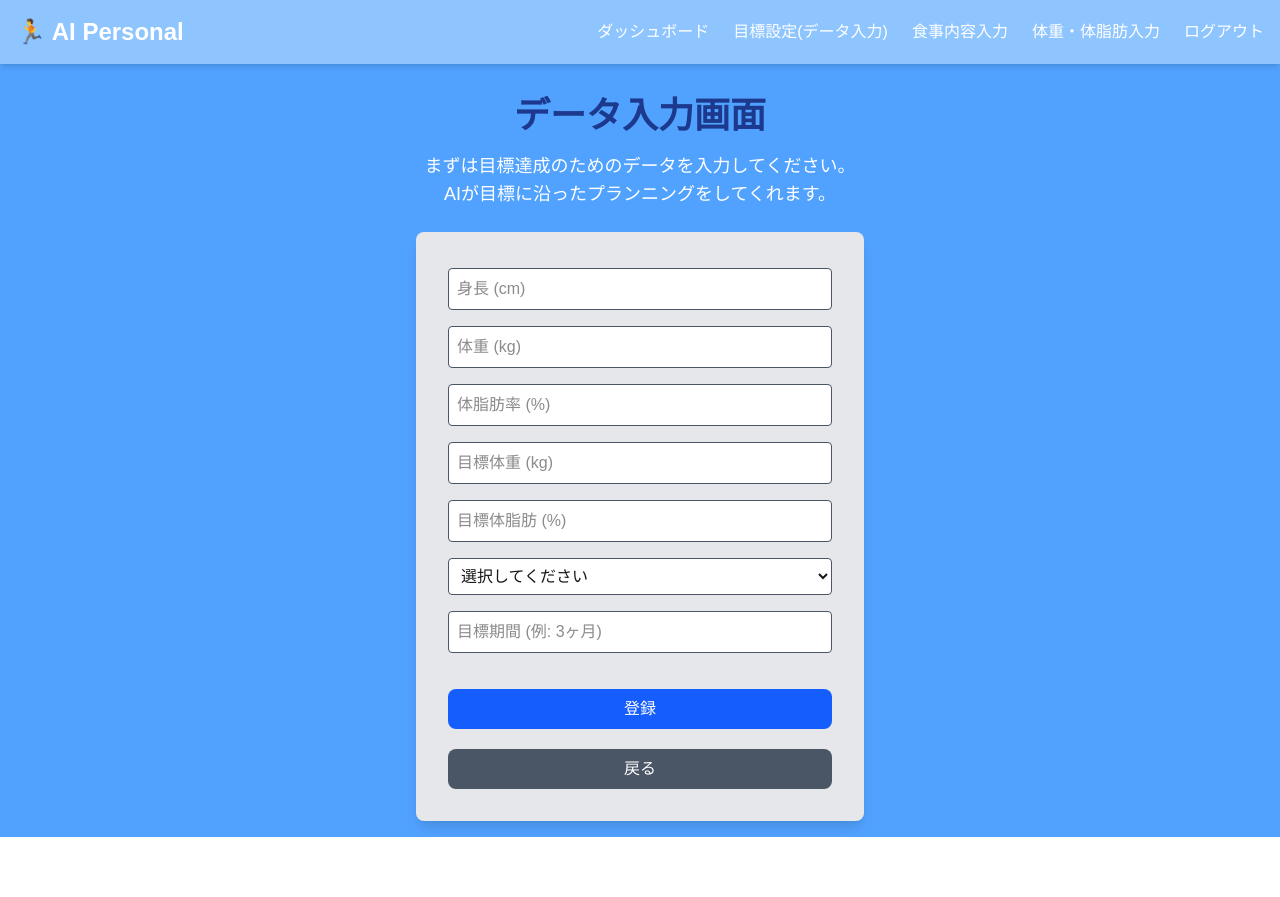
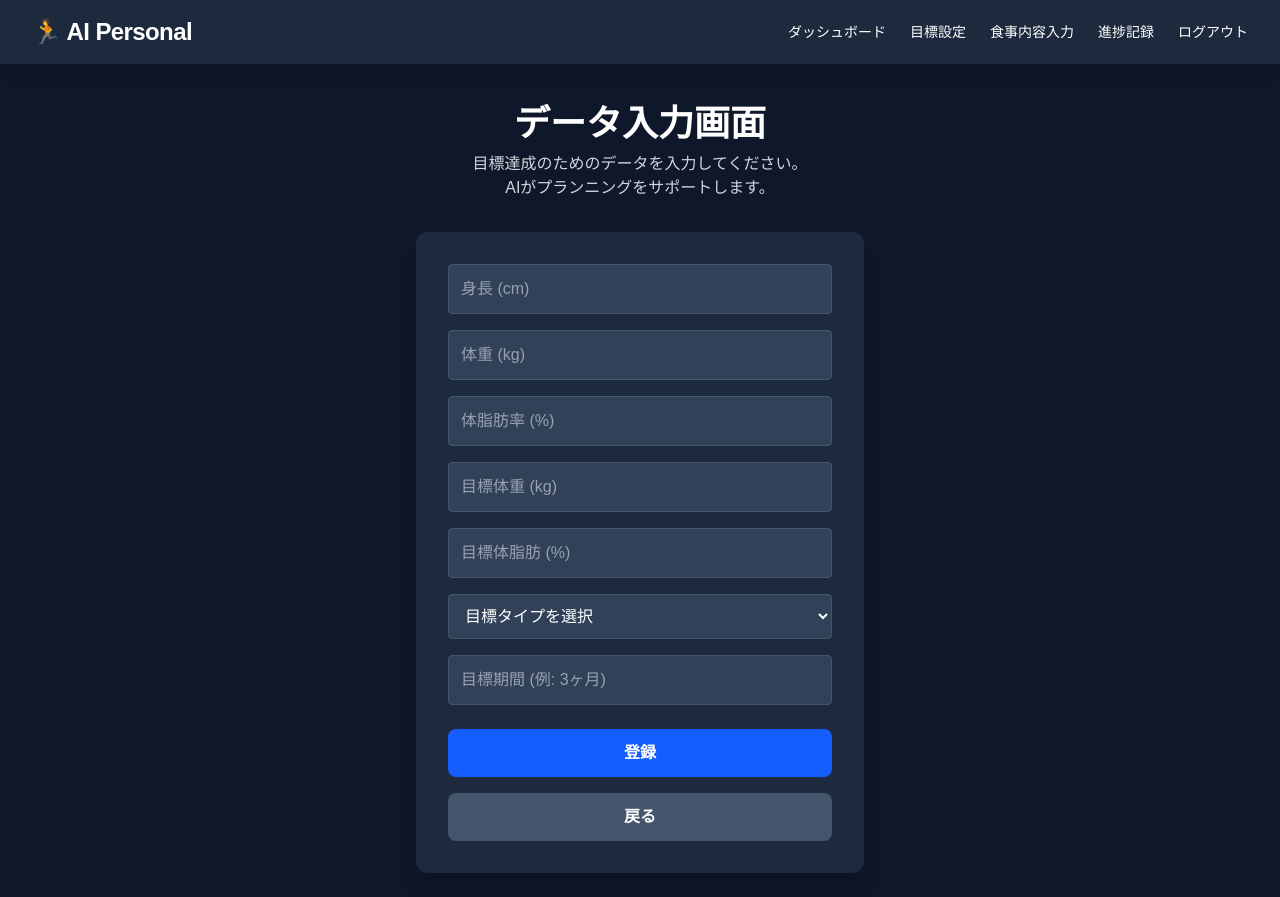
Before and after one commit to usatai/ai-personal, a Next.js app in the folder ai-personal/: page /body-metrics in a window 1280 px wide. Before the commit the page ends 837 px from the top, so only its background shows below. Built offline with nearby package versions, Linux system fonts and the light colour scheme.

Commit message:
デザイン変更+進捗データ入力実装開始

```diff
--- a/ai-personal/app/body-management/page.tsx
+++ b/ai-personal/app/body-management/page.tsx
@@ -1,37 +1,74 @@
 'use client'
 
 import Navbar from "@/components/Navbar";
+import { useRouter } from "next/navigation";
 import { useState } from "react";
 
-const page = () => {
+const ProgressInput = () => {
+
+    const [progressData,setProgressData] = useState({progress_weight:'',progress_fat:''});
+    const router = useRouter();
+
+    const submitProgressData = async (e: React.FormEvent) => {
+        const response = await fetch("http://localhost:8080/api/bodydata/progress",{
+            method : 'POST',
+            credentials : 'include',
+            headers : {'Content-Type':'application/json'},
+            body : JSON.stringify({
+                progress_weight: progressData.progress_weight,
+                progress_fat: progressData.progress_fat,
+            })
+        })
+
+        if(response.ok) {
+            router.push("/main");
+        }
+
+    }
+
 
   return (
-        <div className="flex flex-col items-center justify-center p-4 bg-blue-400 min-h-screen">
+    <div className="flex flex-col items-center justify-center min-h-screen bg-slate-900 text-white p-6">
+      <Navbar />
 
-            <Navbar />
-            <h1 className="text-3xl font-extrabold text-blue-900 mb-4 text-center">進捗データ入力</h1>
-            <form className="bg-gray-200 bg-opacity-90 p-8 rounded-lg shadow-lg w-full max-w-md mt-5">
-                <label className="block mb-4">
+      <h1 className="text-3xl font-bold text-center mt-20 mb-6 drop-shadow">進捗データ入力</h1>
+
+      <form onSubmit={submitProgressData} className="bg-slate-800 p-8 rounded-xl shadow-xl w-full max-w-md">
+        <div className="mb-6">
           <input
             type="number"
             placeholder="体重 (kg)"
             required
-                        className="mt-1 block w-full border border-gray-600 rounded p-2 bg-white"
+            className="w-full p-3 rounded bg-slate-700 border border-slate-600 text-white placeholder-gray-400 focus:outline-none focus:ring-2 focus:ring-blue-500"
           />
-                </label>
-                <label className="block mb-4">
+        </div>
+
+        <div className="mb-6">
           <input
             type="number"
             placeholder="体脂肪率 (%)"
             required
-                        className="mt-1 block w-full border border-gray-600 rounded p-2 bg-white"
+            className="w-full p-3 rounded bg-slate-700 border border-slate-600 text-white placeholder-gray-400 focus:outline-none focus:ring-2 focus:ring-blue-500"
           />
-                </label>
-                <button type="submit" className="bg-blue-600 text-white py-2 px-4 rounded-lg w-full hover:bg-blue-500 transition duration-300 mt-5">登録</button>
-                <button type="button" onClick={() => window.location.href = '/main'} className="bg-gray-600 text-white py-2 px-4 rounded-lg w-full hover:bg-gray-500 transition duration-300 mt-5">戻る</button>
+        </div>
+
+        <button
+          type="submit"
+          className="w-full py-3 bg-blue-600 hover:bg-blue-500 rounded-lg font-semibold transition"
+        >
+          登録
+        </button>
+
+        <button
+          type="button"
+          onClick={() => window.location.href = '/main'}
+          className="w-full py-3 mt-4 bg-slate-600 hover:bg-slate-500 rounded-lg font-semibold transition"
+        >
+          戻る
+        </button>
       </form>
     </div>
   );
-}
+};
 
-export default page;
+export default ProgressInput;
--- a/ai-personal/app/body-metrics/page.tsx
+++ b/ai-personal/app/body-metrics/page.tsx
@@ -1,48 +1,46 @@
 'use client'
 
-import { useState , useEffect} from 'react';
+import { useState } from 'react';
 import Navbar from '@/components/Navbar';
 import { useRouter } from 'next/navigation';
 
 const BodyMetrics = () => {
-    const [bodyData,setBodyData] = useState({
-        height : '', // 身長
-        weight : '', // 体重
-        fat : '', // 体脂肪率
-        goalWeight : '', // 目標体重
-        goalFat : '', // 目標体脂肪
-        goalType : '', // 目標タイプ
-        tagetPeriod : '', // 目標期間
+  const [bodyData, setBodyData] = useState({
+    height: '',
+    weight: '',
+    fat: '',
+    goalWeight: '',
+    goalFat: '',
+    goalType: '',
+    tagetPeriod: '',
   });
 
-    const [errors,setError] = useState(null);
+  const [errors, setError] = useState<any>(null);
   const router = useRouter();
 
-  const handleSubmit = async (event : React.FormEvent) => {
+  const handleSubmit = async (event: React.FormEvent) => {
     event.preventDefault();
 
     try {
-        const response = await fetch("http://localhost:8080/api/bodydata/input",{
-            method : 'POST',
-            credentials : 'include',
-            headers : {'Content-Type' : 'application/json'},
-            body : JSON.stringify({
-                user_height : bodyData.height,
-                user_weight : bodyData.weight,
-                user_fat : bodyData.fat,
-                user_goal_weight : bodyData.goalWeight,
-                user_goal_fat : bodyData.goalFat,
-                user_goal_Type : bodyData.goalType,
-                user_target_period : bodyData.tagetPeriod,
+      const response = await fetch("http://localhost:8080/api/bodydata/input", {
+        method: 'POST',
+        credentials: 'include',
+        headers: { 'Content-Type': 'application/json' },
+        body: JSON.stringify({
+          user_height: bodyData.height,
+          user_weight: bodyData.weight,
+          user_fat: bodyData.fat,
+          user_goal_weight: bodyData.goalWeight,
+          user_goal_fat: bodyData.goalFat,
+          user_goal_Type: bodyData.goalType,
+          user_target_period: bodyData.tagetPeriod,
         })
       });
 
       const data = await response.json();
-
       console.log(data.message);
 
-        if(response.ok){
-            // POSTが成功した場合、GETリクエストを送信
+      if (response.ok) {
         const getResponse = await fetch("http://localhost:8080/api/bodydata/userinfo", {
           method: 'GET',
           credentials: 'include',
@@ -52,108 +50,84 @@ const BodyMetrics = () => {
         if (getResponse.ok) {
           const userInfo = await getResponse.json();
           console.log(userInfo);
-                // 必要に応じて状態を更新
-                // setUserInfo(userInfo); // 例: ユーザー情報を状態に保存
         } else {
           console.error("ユーザー情報の取得に失敗しました");
         }
-        }else{
-            if(data.errors){
+      } else {
+        if (data.errors) {
           setError(data.errors);
         }
       }
 
-    }catch(e : any){
+    } catch (e: any) {
       console.log(e.message);
       setError(e.message);
     }
 
     console.log(bodyData);
-    // ここでAIからの応答を処理するロジックを追加
   };
 
   return (
-    <div className="flex flex-col items-center justify-center p-4 bg-blue-400 min-h-screen">
-
+    <div className="flex flex-col items-center justify-center min-h-screen bg-slate-900 text-white p-6">
       <Navbar />
 
-      <h1 className="text-4xl font-extrabold text-blue-900 mb-4 text-center pt-20">データ入力画面</h1>
-      <p className="text-lg text-white mb-6 text-center">まずは目標達成のためのデータを入力してください。<br />AIが目標に沿ったプランニングをしてくれます。</p>
-      <form onSubmit={handleSubmit} className="bg-gray-200 bg-opacity-90 p-8 rounded-lg shadow-lg w-full max-w-md">
-        <label className="block mb-4">
+      <h1 className="text-4xl font-bold text-center mt-20 mb-2">データ入力画面</h1>
+      <p className="text-gray-300 mb-8 text-center">目標達成のためのデータを入力してください。<br />AIがプランニングをサポートします。</p>
+
+      <form onSubmit={handleSubmit} className="bg-slate-800 p-8 rounded-xl shadow-xl w-full max-w-md">
+        {[
+          { key: 'height', label: '身長 (cm)' },
+          { key: 'weight', label: '体重 (kg)' },
+          { key: 'fat', label: '体脂肪率 (%)' },
+          { key: 'goalWeight', label: '目標体重 (kg)' },
+          { key: 'goalFat', label: '目標体脂肪 (%)' },
+        ].map(({ key, label }) => (
+          <div key={key} className="mb-4">
             <input
               type="number"
-            placeholder="身長 (cm)"
-            value={bodyData.height}
-            onChange={(e) => setBodyData({...bodyData,height: e.target.value})}
+              placeholder={label}
               required
-            className="mt-1 block w-full border border-gray-600 rounded p-2 bg-white"
+              value={(bodyData as any)[key]}
+              onChange={(e) => setBodyData({ ...bodyData, [key]: e.target.value })}
+              className="w-full p-3 rounded bg-slate-700 border border-slate-600 text-white placeholder-gray-400 focus:outline-none focus:ring-2 focus:ring-blue-500"
             />
-        </label>
-        <label className="block mb-4">
-          <input
-            type="number"
-            placeholder="体重 (kg)"
-            value={bodyData.weight}
-            onChange={(e) => setBodyData({...bodyData,weight: e.target.value})}
+          </div>
+        ))}
+
+        <div className="mb-4">
+          <select
+            className="w-full p-3 rounded bg-slate-700 border border-slate-600 text-white focus:outline-none focus:ring-2 focus:ring-blue-500"
+            value={bodyData.goalType}
+            onChange={(e) => setBodyData({ ...bodyData, goalType: e.target.value })}
             required
-            className="mt-1 block w-full border border-gray-600 rounded p-2 bg-white"
-          />
-        </label>
-        <label className="block mb-4">
-          <input
-            type="number"
-            placeholder="体脂肪率 (%)"
-            value={bodyData.fat}
-            onChange={(e) => setBodyData({...bodyData,fat: e.target.value})}
-            required
-            className="mt-1 block w-full border border-gray-600 rounded p-2 bg-white"
-          />
-        </label>
-        <label className="block mb-4">
-          <input
-            type="number"
-            placeholder="目標体重 (kg)"
-            value={bodyData.goalWeight}
-            onChange={(e) => setBodyData({...bodyData,goalWeight: e.target.value})}
-            required
-            className="mt-1 block w-full border border-gray-600 rounded p-2 bg-white"
-          />
-        </label>
-        <label className="block mb-4">
-          <input
-            type="number"
-            placeholder="目標体脂肪 (%)"
-            value={bodyData.goalFat}
-            onChange={(e) => setBodyData({...bodyData,goalFat: e.target.value})}
-            required
-            className="mt-1 block w-full border border-gray-600 rounded p-2 bg-white"
-          />
-        </label>
-        <label className="block mb-4">
-          <select
-                className="mt-1 block w-full border border-gray-600 rounded p-2 bg-white"
-                onChange={(e) => setBodyData({...bodyData,goalType:e.target.value})}
-                value={bodyData.goalType}
           >
-            <option value="" disabled>選択してください</option>
+            <option value="" disabled>目標タイプを選択</option>
             <option value="筋肥大">筋肥大</option>
             <option value="減量">減量</option>
             <option value="健康">健康</option>
           </select>
-        </label>
-        <label className="block mb-4">
+        </div>
+
+        <div className="mb-6">
           <input
             type="text"
             placeholder="目標期間 (例: 3ヶ月)"
             value={bodyData.tagetPeriod}
-            onChange={(e) => setBodyData({...bodyData,tagetPeriod: e.target.value})}
+            onChange={(e) => setBodyData({ ...bodyData, tagetPeriod: e.target.value })}
             required
-            className="mt-1 block w-full border border-gray-600 rounded p-2 bg-white"
+            className="w-full p-3 rounded bg-slate-700 border border-slate-600 text-white placeholder-gray-400 focus:outline-none focus:ring-2 focus:ring-blue-500"
           />
-        </label>
-        <button type="submit" className="bg-blue-600 text-white py-2 px-4 rounded-lg w-full hover:bg-blue-500 transition duration-300 mt-5">登録</button>
-        <button onClick={() => window.location.href = '/main'} type="button" className="bg-gray-600 text-white py-2 px-4 rounded-lg w-full hover:bg-gray-500 transition duration-300 mt-5">戻る</button>
+        </div>
+
+        {errors && <p className="text-red-400 text-sm mb-4 text-center">{errors}</p>}
+
+        <button type="submit" className="w-full py-3 bg-blue-600 hover:bg-blue-500 rounded-lg font-semibold transition">
+          登録
+        </button>
+
+        <button type="button" onClick={() => router.push('/main')} className="w-full py-3 mt-4 bg-slate-600 hover:bg-slate-500 rounded-lg font-semibold transition">
+          戻る
+        </button>
       </form>
     </div>
   );
--- a/ai-personal/app/signup/page.tsx
+++ b/ai-personal/app/signup/page.tsx
@@ -1,96 +1,102 @@
 'use client'
 
-import React, { useEffect, useState } from 'react';
+import React, { useState } from 'react';
 import { useRouter } from 'next/navigation';
 import Link from "next/link";
 
 const Signup = () => {
-    const [userForm,setUserForm] = useState({user_name:'',user_email:'',user_password:''});
+  const [userForm, setUserForm] = useState({ user_name: '', user_email: '', user_password: '' });
   const router = useRouter();
-    const [error,setError] = useState<string | null>(null);
+  const [error, setError] = useState<string | null>(null);
 
-    const handleChange = (e : React.ChangeEvent<HTMLInputElement>) => {
-        setUserForm({...userForm,[e.target.name]:e.target.value})
+  const handleChange = (e: React.ChangeEvent<HTMLInputElement>) => {
+    setUserForm({ ...userForm, [e.target.name]: e.target.value });
   }
 
-    const handleSubmit = async (e : React.FormEvent) => {
+  const handleSubmit = async (e: React.FormEvent) => {
     e.preventDefault();
 
-        console.log(userForm);
-
-        try{
-            const response = await fetch("http://localhost:8080/api/user/signup",{
-                method : 'POST',
-                credentials : 'include',
-                headers : {'Content-Type':'application/json'},
-                body : JSON.stringify({
-                    userName : userForm.user_name,
-                    userEmail : userForm.user_email,
-                    userPassword : userForm.user_password,
+    try {
+      const response = await fetch("http://localhost:8080/api/user/signup", {
+        method: 'POST',
+        credentials: 'include',
+        headers: { 'Content-Type': 'application/json' },
+        body: JSON.stringify({
+          userName: userForm.user_name,
+          userEmail: userForm.user_email,
+          userPassword: userForm.user_password,
         })
       });
 
       const data = await response.json();
 
-            console.log(data);
-
-            if(response.ok){
+      if (response.ok) {
         router.push("/body-metrics");
-            }else{
-                if(data.errors){
+      } else {
+        if (data.errors) {
           setError(data.errors);
         }
       }
 
-        }catch(e : any){
-            console.log(e.message);
+    } catch (e: any) {
+      console.error(e.message);
       setError(e.message);
     }
   }
 
   return (
-    <div className="flex flex-col items-center justify-center min-h-screen bg-gradient-to-r from-green-200 to-green-700 p-6 relative overflow-hidden">
-      <h1 className="text-5xl font-extrabold text-white mb-4 text-center">新規登録</h1>
-      <p className="text-lg text-white mb-6 text-center">健康的なライフスタイルを始めましょう！</p>
-      <form onSubmit={handleSubmit} className="bg-gray-200 bg-opacity-90 p-8 rounded-lg shadow-lg w-full max-w-md">
-        <label className="block mb-4">
+    <div className="flex flex-col items-center justify-center min-h-screen bg-slate-900 text-white p-6">
+      <h1 className="text-4xl font-bold mb-4 text-center">新規登録</h1>
+      <p className="text-gray-300 mb-8 text-center">健康的なライフスタイルを始めましょう！</p>
+
+      <form onSubmit={handleSubmit} className="bg-slate-800 p-8 rounded-xl shadow-xl w-full max-w-md">
+        <div className="mb-6">
           <input
             type="text"
             name="user_name"
-                placeholder='ユーザー名'
-                className="mt-1 block w-full border border-gray-600 rounded p-2 bg-white"
-                autoComplete='off'
+            placeholder="ユーザー名"
+            className="w-full p-3 rounded bg-slate-700 border border-slate-600 text-white placeholder-gray-400 focus:outline-none focus:ring-2 focus:ring-blue-500"
             value={userForm.user_name}
             onChange={handleChange}
           />
-        </label>
-        <label className="block mb-4">
+        </div>
+
+        <div className="mb-6">
           <input
             type="email"
             name="user_email"
-                placeholder='メールアドレス'
-                className="mt-8 block w-full border border-gray-600 rounded p-2 bg-white"
-                autoComplete='off'
+            placeholder="メールアドレス"
+            className="w-full p-3 rounded bg-slate-700 border border-slate-600 text-white placeholder-gray-400 focus:outline-none focus:ring-2 focus:ring-blue-500"
             value={userForm.user_email}
             onChange={handleChange}
           />
-        </label>
-        <label className="block mb-4">
+        </div>
+
+        <div className="mb-6">
           <input
             type="password"
             name="user_password"
-                placeholder='パスワード'
-                className="mt-8 block w-full border border-gray-600 rounded p-2 bg-white"
-                autoComplete='off'
+            placeholder="パスワード"
+            className="w-full p-3 rounded bg-slate-700 border border-slate-600 text-white placeholder-gray-400 focus:outline-none focus:ring-2 focus:ring-blue-500"
             value={userForm.user_password}
             onChange={handleChange}
           />
-        </label>
-        <button type="submit" className="bg-green-600 text-white py-2 px-4 rounded-lg w-full hover:bg-green-500 transition duration-300 mt-5">登録</button>
-        <button onClick={() => window.location.href = '/'} type="button" className="bg-gray-600 text-white py-2 px-4 rounded-lg w-full hover:bg-gray-500 transition duration-300 mt-5">戻る</button>
+        </div>
+
+        {error && <p className="text-red-400 text-sm mb-4 text-center">{error}</p>}
+
+        <button type="submit" className="w-full py-3 bg-blue-600 hover:bg-blue-500 rounded-lg font-semibold transition">
+          登録
+        </button>
+
+        <button type="button" onClick={() => router.push('/')} className="w-full py-3 mt-4 bg-slate-600 hover:bg-slate-500 rounded-lg font-semibold transition">
+          戻る
+        </button>
       </form>
-      <p className="text-center text-white mt-4">
-        すでにアカウントをお持ちですか？ <Link href="/login" className="text-green-200 hover:underline">ログイン</Link>
+
+      <p className="text-center mt-6 text-gray-400">
+        すでにアカウントをお持ちですか？{" "}
+        <Link href="/login" className="text-blue-400 hover:underline">ログイン</Link>
       </p>
     </div>
   );
--- a/ai-personal/components/Navbar.tsx
+++ b/ai-personal/components/Navbar.tsx
@@ -5,22 +5,34 @@ export default function Navbar() {
   const [isOpen, setIsOpen] = useState(false);
 
   return (
-    <nav className="bg-blue-300 text-white p-4 fixed top-0 left-0 w-full shadow-md z-50">
-      <div className="container mx-auto flex justify-between items-center">
-        <a href="#" className="text-2xl font-bold">🏃 AI Personal</a>
+    <nav className="bg-slate-800 text-white p-4 fixed top-0 left-0 w-full shadow-lg z-50">
+      <div className="container mx-auto flex justify-between items-center max-w-7xl px-4">
+        <a href="/" className="text-2xl font-bold tracking-tight hover:text-blue-400 transition">
+          🏃 AI Personal
+        </a>
 
         {/* Desktop Menu */}
-        <ul className="hidden md:flex space-x-6">
-          <li><a href="/main" className="hover:underline">ダッシュボード</a></li>
-          <li><a href="/body-metrics" className="hover:underline">目標設定(データ入力)</a></li>
-          <li><a href="/food" className="hover:underline">食事内容入力</a></li>
-          <li><a href="/body-management" className="hover:underline">体重・体脂肪入力</a></li>
-          <li><a href="/" className="hover:underline">ログアウト</a></li>
+        <ul className="hidden md:flex space-x-6 text-sm font-medium">
+          <li>
+            <a href="/main" className="hover:text-blue-400 transition">ダッシュボード</a>
+          </li>
+          <li>
+            <a href="/body-metrics" className="hover:text-blue-400 transition">目標設定</a>
+          </li>
+          <li>
+            <a href="/food" className="hover:text-blue-400 transition">食事内容入力</a>
+          </li>
+          <li>
+            <a href="/body-management" className="hover:text-blue-400 transition">進捗記録</a>
+          </li>
+          <li>
+            <a href="/" className="hover:text-red-400 transition">ログアウト</a>
+          </li>
         </ul>
 
         {/* Mobile Menu Button */}
         <button
-          className="md:hidden"
+          className="md:hidden focus:outline-none"
           onClick={() => setIsOpen(!isOpen)}
         >
           {isOpen ? <X size={24} /> : <Menu size={24} />}
@@ -29,12 +41,12 @@ export default function Navbar() {
 
       {/* Mobile Menu */}
       {isOpen && (
-        <ul className="md:hidden mt-2 space-y-2 bg-blue-300 p-5">
-          <li><a href="/main" className="hover:underline">ダッシュボード</a></li>
-          <li className="mt-3"><a href="/body-metrics" className="hover:underline">目標設定(データ入力)</a></li>
-          <li className="mt-3"><a href="food" className="hover:underline">食事内容入力</a></li>
-          <li className="mt-3"><a href="/body-management" className="hover:underline">体重・体脂肪入力</a></li>
-          <li className="mt-3"><a href="/" className="hover:underline">ログアウト</a></li>
+        <ul className="md:hidden mt-2 space-y-4 bg-slate-800 p-6 rounded-b-xl shadow-md text-sm font-medium">
+          <li><a href="/main" className="block hover:text-blue-400">ダッシュボード</a></li>
+          <li><a href="/body-metrics" className="block hover:text-blue-400">目標設定</a></li>
+          <li><a href="/food" className="block hover:text-blue-400">食事内容入力</a></li>
+          <li><a href="/body-management" className="block hover:text-blue-400">進捗記録</a></li>
+          <li><a href="/" className="block hover:text-red-400">ログアウト</a></li>
         </ul>
       )}
     </nav>
```
Also changed, not shown: ai-personal/app/food/page.tsx (+45 -27 lines), ai-personal/app/login/page.tsx (+44 -37 lines), ai-personal/app/main/page.tsx (+24 -91 lines), ai-personal/app/page.tsx (+47 -27 lines), 1 other file (tests, documents, lock files or other folders). Lines whose indentation alone changed are shown as unchanged.
